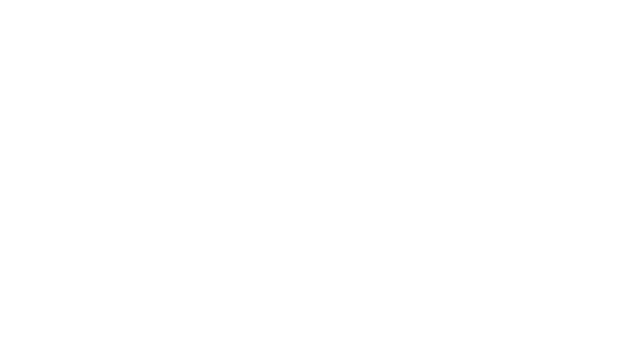
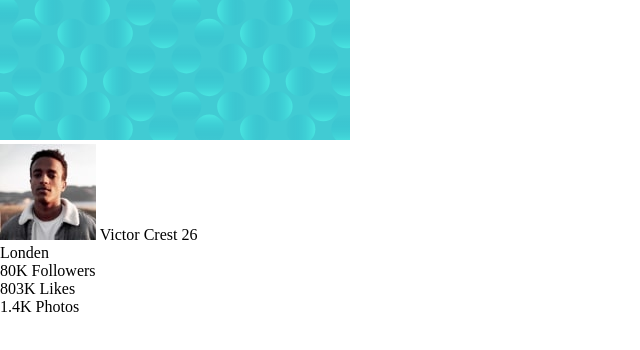
Before and after one commit to lazy-geek/scss-profile-card, a plain HTML site: page index.html in a window 1280 px wide. Shown: the whole page, without its empty margins (0-640 px from the left). Drawn offline with nearby package versions, Linux system fonts and the light colour scheme; files that its build step writes are made by us from their sources.

Commit message:
Add Html Structure Using BEM

```diff
--- a/index.html
+++ b/index.html
@@ -11,6 +11,30 @@
 </head>
 
 <body>
+  <div class="card">
+    <img class="card__header" src="images/bg-pattern-card.svg" />
+    <div class="card__body">
+      <img class="card__pic" src="images/image-victor.jpg" />
+      <span class="card__name">Victor Crest</span>
+      <span class="card__age">26</span>
+      <div class="card__city">Londen</div>
+    </div>
+    <div class="card__divider"></div>
+    <div class="card__footer">
+      <div class="stats">
+        <span class="stats__count">80K</span>
+        <span class="stats__title">Followers</span>
+      </div>
+      <div class="stats">
+        <span class="stats__count">803K</span>
+        <span class="stats__title">Likes</span>
+      </div>
+      <div class="stats">
+        <span class="stats__count">1.4K</span>
+        <span class="stats__title">Photos</span>
+      </div>
+
+    </div>
 </body>
 
 </html>
```
